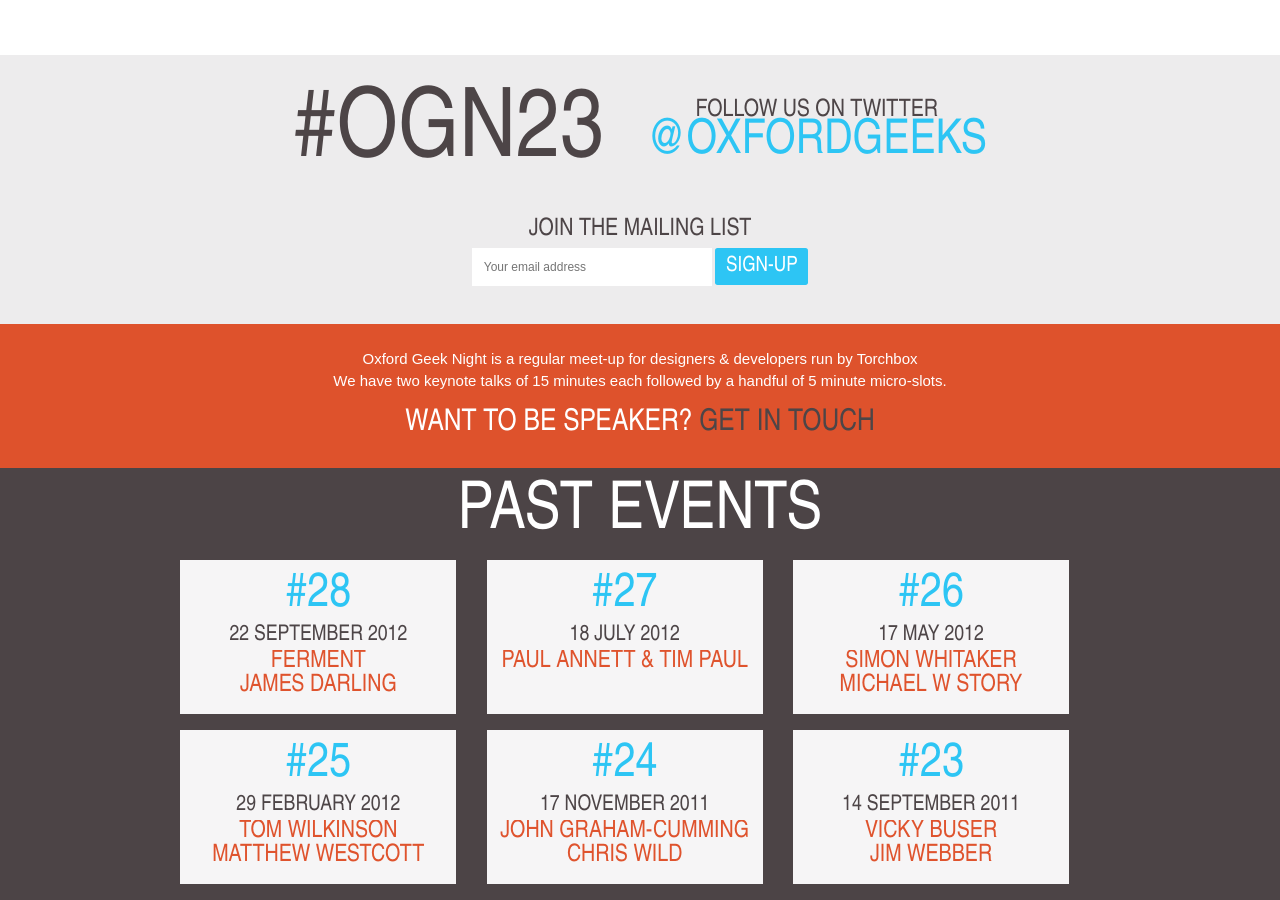
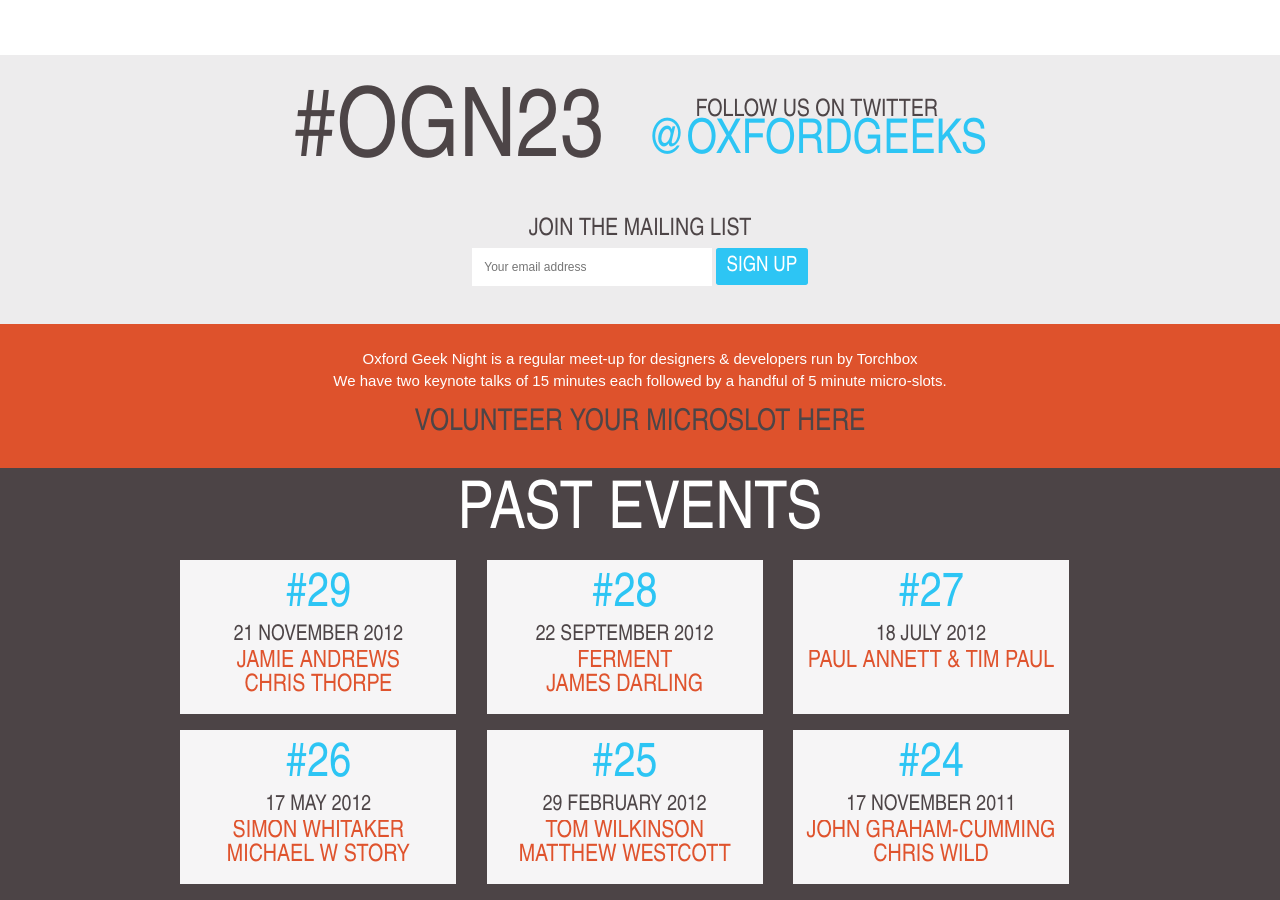
Before and after one commit to torchbox/ogn, a Jekyll site: the page built from _posts/2011-09-14-ogn23.markdown, in a window 1280 px wide and 900 px high, scrolled down 1243 px. Built offline with Jekyll 4.4.1, drawn with Linux system fonts in a browser that asks for light colours; nearby versions of some CDN libraries; Markdown is read by kramdown in place of the engine named in the settings.

Commit message:
various tweaks

```diff
--- a/_includes/header.html
+++ b/_includes/header.html
@@ -1,10 +1,9 @@
 <section class="header" role="banner">
   <a href="http://www.torchbox.com" target="_blank" class="tbx-link">Torchbox</a>
 
-  <div class="animated fadeIn">
-    <h1>Oxford Geek Nights {% if page.geek_night_number %}<span class="event-number">#{{ page.geek_night_number }}</span>{% endif %}</h1>
+  <div class="animated fadeIn" >
+    <h1 itemprop="name">Oxford Geek Nights {% if page.geek_night_number %}<span class="event-number">#{{ page.geek_night_number }}</span>{% endif %}</h1>
     {% if page.geek_night_number %}
-      <meta itemprop="name" content="Oxford Geek Nights #{{ page.geek_night_number }} " />
       <meta itemprop="startDate" content="{{ page.date | date: "%Y-%m-%d" }}T19:30" />
       <div class="date-time league">
         <span class="date">{{ page.date | date: "%d %B %Y" }}</span> | <span class="time">{{ page.time }}</span>
--- a/_includes/social-actions.html
+++ b/_includes/social-actions.html
@@ -13,7 +13,7 @@
       <h2>Join the mailing list</h2>
       <form action="http://groups.google.com/group/oxford-geek-nights/boxsubscribe">
         <input type="email" name="email" placeholder="Your email address" />
-        <input type="submit" value="sign-up" />
+        <input type="submit" value="sign up" />
       </form>
       </div>
   </div>
--- a/_layouts/default.html
+++ b/_layouts/default.html
@@ -32,14 +32,14 @@
         <p>Oxford Geek Night is a regular meet-up for designers &amp; developers run by Torchbox</p>
         <p>We have two keynote talks of 15 minutes each followed by a handful of 5 minute micro-slots.</p>
       </div>
-      <h3 class="league speak">Want to be speaker? <a href="mailto:jp.stacey@torchbox.com">Get in Touch</a></h3>
+      <h3 class="league speak"><a href="http://bit.ly/ogn-microslot">Volunteer your microslot here</a></h3>
     </div>
   </section>
 
   <section id="past-events" class="past-events" role="navigation">
     <div class="wrapper">
       <h2>Past Events</h2>
-      {% for post in site.posts offset:1 %}
+      {% for post in site.posts %} {% comment %}offset:1{% endcomment %}
         {% cycle '<ul class="row">', '', '' %}
           <li>
             <a href="{{ site.baseurl }}{{ post.url }}">
--- a/_posts/2011-09-14-ogn23.markdown
+++ b/_posts/2011-09-14-ogn23.markdown
@@ -21,7 +21,7 @@
 keynoters: [Vicky Buser, Jim Webber]
 ---
 <ul class="keynotes">
-<li><h2>Vicky Buser</h2><p>Telling stories: the ideas behind <a href="http://notube.tv/">NoTube</a></strong></p> <div class="downloads"><a href="http://media.ogn.s3.amazonaws.com/keynote-VickyBuser.pdf">slides</a></div></li>
+<li><h2>Vicky Buser</h2><p>Telling stories: the ideas behind <a href="http://notube.tv/">NoTube</a></p> <div class="downloads"><a href="http://media.ogn.s3.amazonaws.com/keynote-VickyBuser.pdf">slides</a></div></li>
 <li><h2><a href="http://jimwebber.org/shortbio.html">Jim Webber</a></h2><p>Euler be Back: Why graph data rocks my world</p> <div class="downloads"><a href="http://media.ogn.s3.amazonaws.com/keynote-JimWebber.pdf">slides</a></div></li>
 </ul>
 
```
Also changed, not shown: assets/css/main.css (line endings or trailing spaces).
